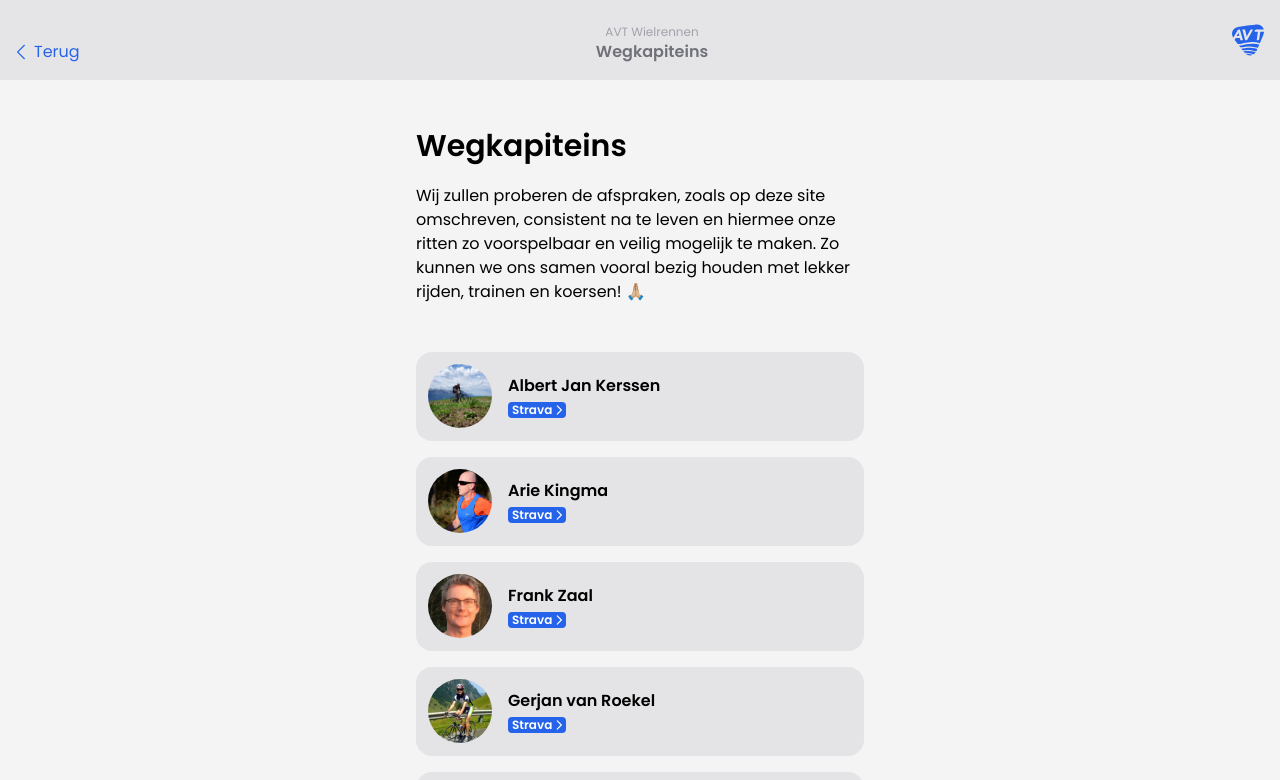
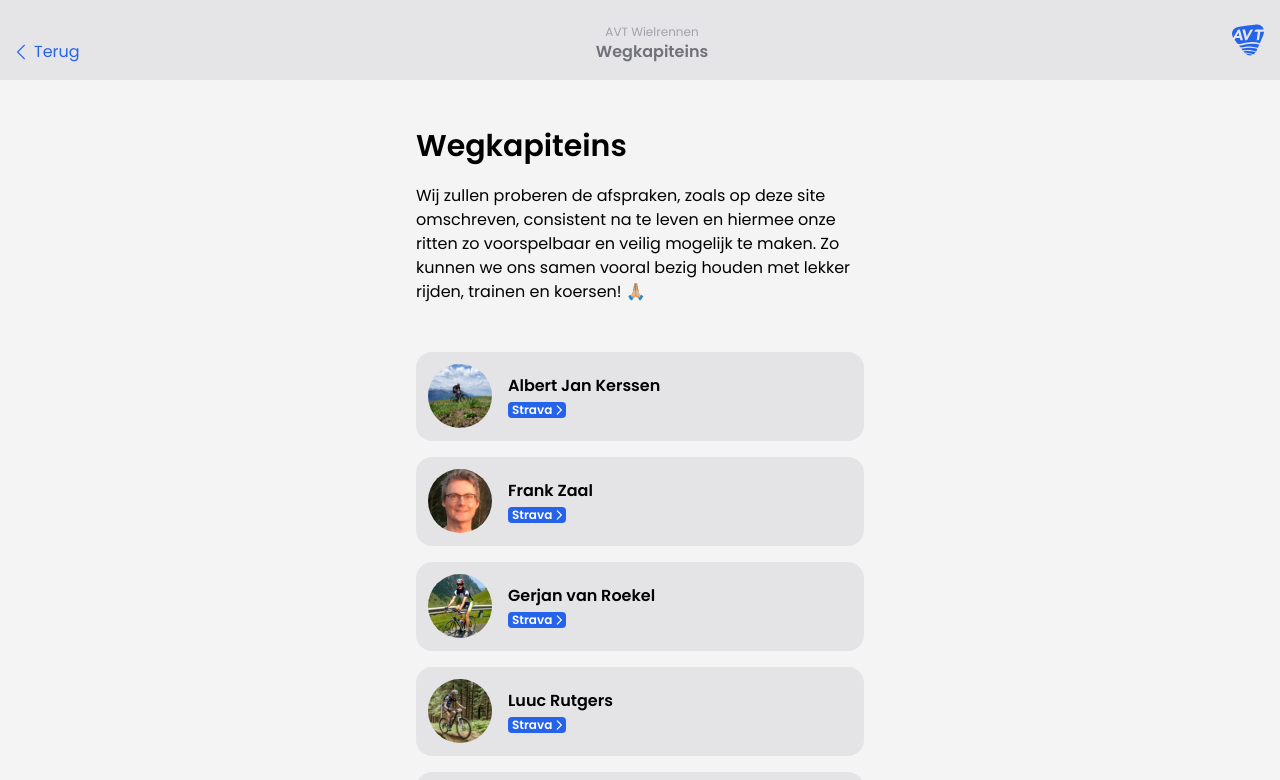
Before and after one commit to timohofmeijer/avt-cycling, a Next.js app: page /wegkapiteins in a window 1280 px wide. Shown: the top 780 px of the page. Built offline with nearby package versions, Linux system fonts and the light colour scheme.

Commit message:
chore: remove Arie Kingma since unsubscribed from AVT

```diff
--- a/src/app/wegkapiteins/page.tsx
+++ b/src/app/wegkapiteins/page.tsx
@@ -23,7 +23,7 @@ const Page: React.FC = () => {
         </Paragraph>
         <div className="mt-8">
           <Captain name="Albert Jan Kerssen" image="albert-jan.jpeg" stravaId="43085263" />
-          <Captain name="Arie Kingma" image="arie.jpeg" stravaId="31785656" />
+          {/* <Captain name="Arie Kingma" image="arie.jpeg" stravaId="31785656" /> */}
           {/* <User name="Christa" image="" stravaId="" /> */}
           <Captain name="Frank Zaal" image="frank.jpeg" stravaId="2211334" />
           <Captain name="Gerjan van Roekel" image="gerjan.jpeg" stravaId="586548" />
```
